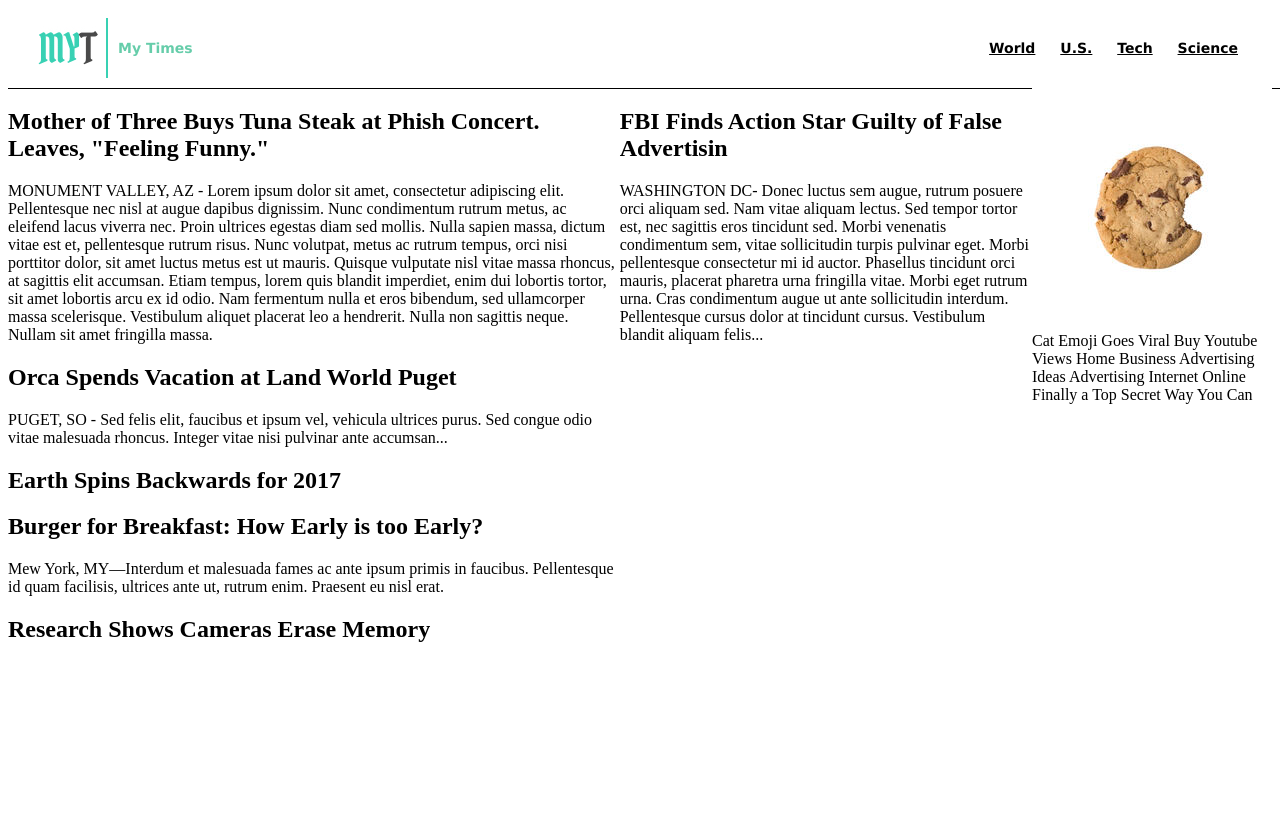
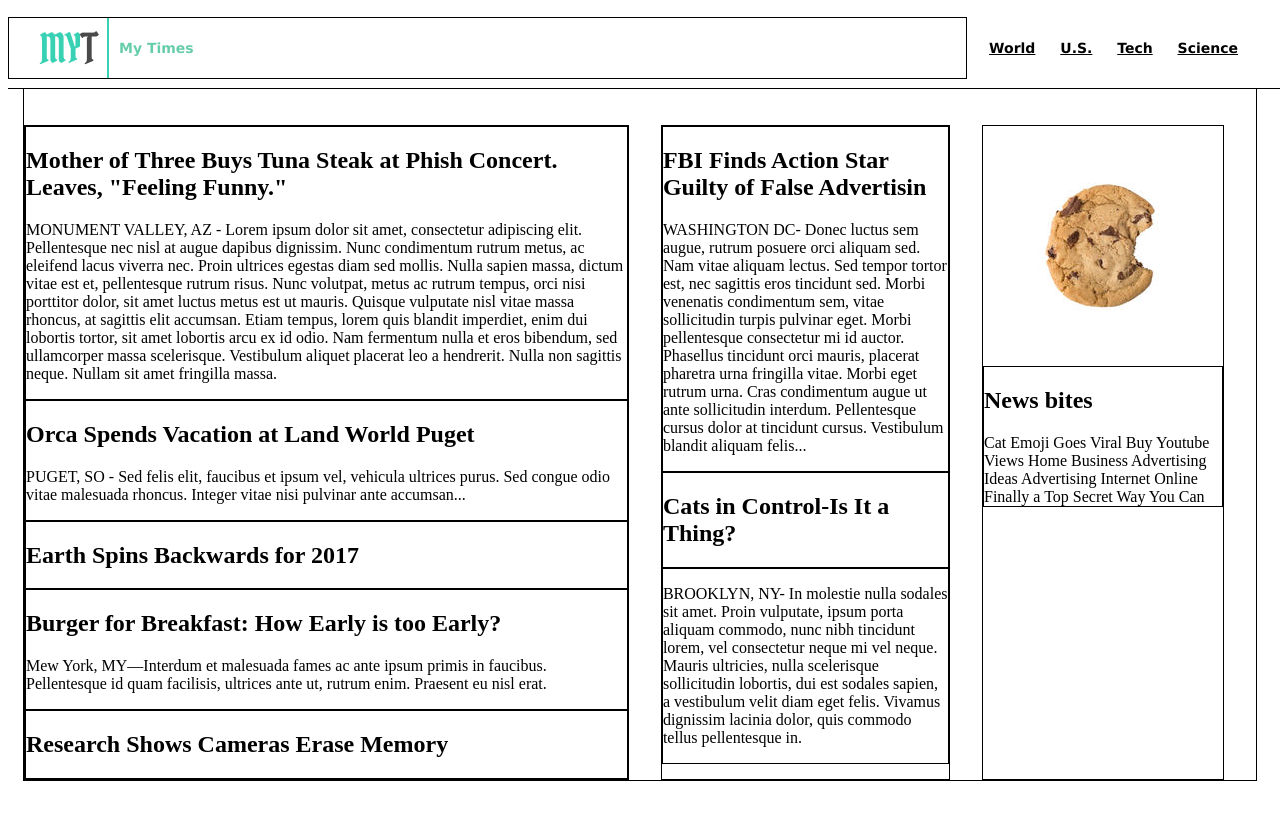
Before and after one commit to kecodeacademy/mytimes, a plain HTML site: page index.html in a window 1280 px wide. Drawn offline with Linux system fonts and the light colour scheme.

Commit message:
added flexbox styline to main content

```diff
--- a/index.html
+++ b/index.html
@@ -49,22 +49,29 @@
     <div class="column" id="second_column">
       <div class="story">
         <h2>FBI Finds Action Star Guilty of False Advertisin</h2>
-        <p>WASHINGTON DC- Donec luctus sem augue, rutrum posuere orci aliquam sed. Nam vitae aliquam lectus. Sed tempor tortor est, nec sagittis eros tincidunt sed. Morbi venenatis condimentum sem, vitae sollicitudin turpis pulvinar eget. Morbi pellentesque consectetur mi id auctor. Phasellus tincidunt orci mauris, placerat pharetra urna fringilla vitae. Morbi eget rutrum urna. Cras condimentum augue ut ante sollicitudin interdum. Pellentesque cursus dolor at tincidunt cursus. Vestibulum blandit aliquam felis...</p>
+        <p>WASHINGTON DC- Donec luctus sem augue, rutrum posuere orci aliquam sed. Nam vitae aliquam lectus. Sed tempor tortor est, nec sagittis eros tincidunt sed. Morbi venenatis condimentum sem, vitae sollicitudin turpis pulvinar eget. Morbi pellentesque
+          consectetur mi id auctor. Phasellus tincidunt orci mauris, placerat pharetra urna fringilla vitae. Morbi eget rutrum urna. Cras condimentum augue ut ante sollicitudin interdum. Pellentesque cursus dolor at tincidunt cursus. Vestibulum blandit
+          aliquam felis...</p>
+      </div>
+      <div class="story photo-headline">
+        <h2>Cats in Control-Is It a Thing?</h2>
       </div>
       <div class="story">
-        <h2>
-      </div>
-      <div class="story">
+        <p>BROOKLYN, NY- In molestie nulla sodales sit amet. Proin vulputate, ipsum porta aliquam commodo, nunc nibh tincidunt lorem, vel consectetur neque mi vel neque. Mauris ultricies, nulla scelerisque sollicitudin lobortis, dui est sodales sapien, a
+          vestibulum velit diam eget felis. Vivamus dignissim lacinia dolor, quis commodo tellus pellentesque in.</p>
       </div>
     </div>
 
     <div class="column" id="news_bites">
-      <img src="./resources/images/img-news-bite.png"
-      <span>Cat Emoji Goes Viral</span>
-      <span>Buy Youtube Views</span>
-      <span>Home Business Advertising Ideas</span>
-      <span>Advertising Internet Online</span>
-      <span>Finally a Top Secret Way You Can</span>
+      <img src="./resources/images/img-news-bite.png">
+      <div>
+        <h2>News bites</h2>
+        <span>Cat Emoji Goes Viral</span>
+        <span>Buy Youtube Views</span>
+        <span>Home Business Advertising Ideas</span>
+        <span>Advertising Internet Online</span>
+        <span>Finally a Top Secret Way You Can</span>
+      </div>
     </div>
 
   </div>
--- a/resources/css/style.css
+++ b/resources/css/style.css
@@ -1,3 +1,5 @@
+
+
 header {
   display: flex;
   font-family: Verdana;
@@ -8,13 +10,17 @@ header {
   height: 80px;
   width: 100%;
   border-bottom: 1px solid black;
-  justify-content: space-between;
+  background-color: white;
 }
 
 .logo {
   display: flex;
   align-items: center;
   padding-left: 30px;
+  width: 70px;
+  height: 60px;
+  margin-right: 12px;
+  flex-grow: 1;
 }
 
 .logo span {
@@ -35,6 +41,30 @@ nav a {
 
 .content {
   display: flex;
-  position: relative;
-  padding-top: 80px;
+  padding-top: 116px;
+  margin: 0 auto 78px auto;
+  width: 1232px;
 }
+
+ div {
+  border: 1px solid black;
+}
+
+.column {
+  margin-right: 32px;
+  flex-direction: column;
+  display: flex;
+
+}
+
+#first_column {
+  width: 630px;
+}
+
+#second_column {
+  width: 300px;
+}
+
+#news_bites {
+  width: 240px;
+}
```
